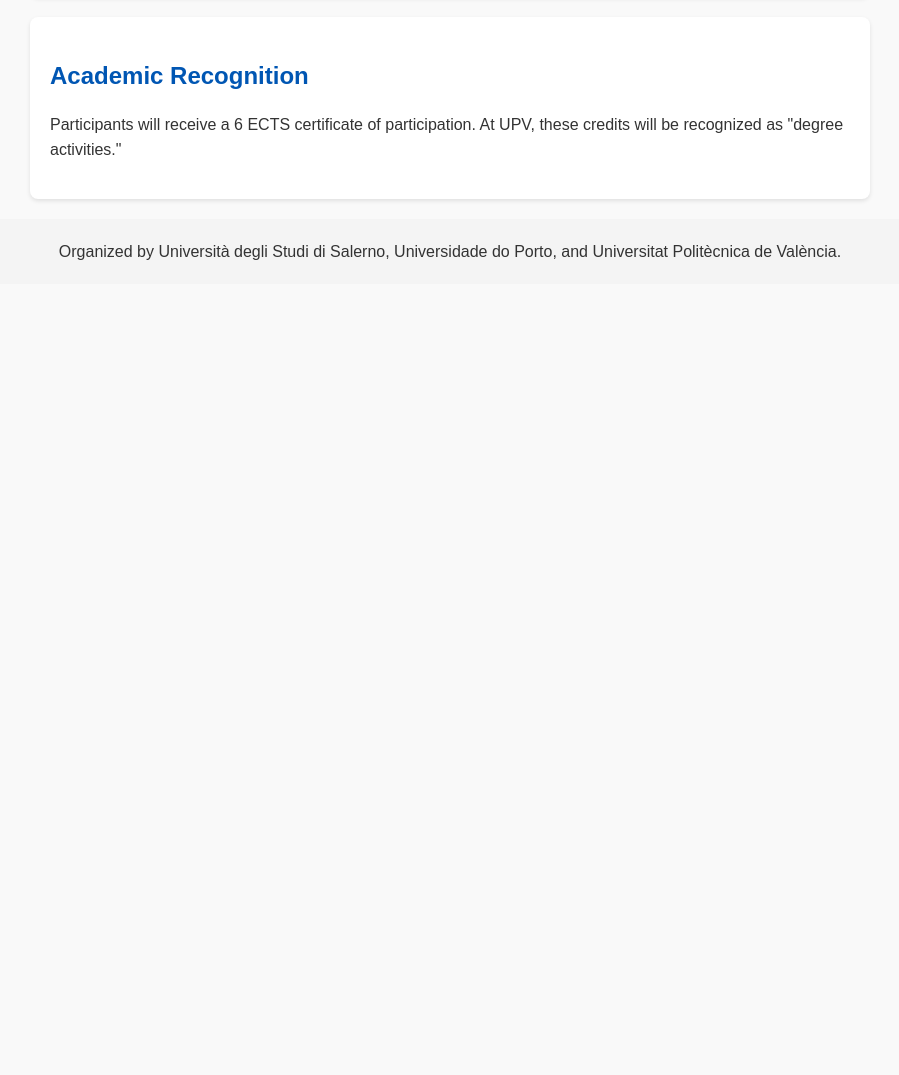
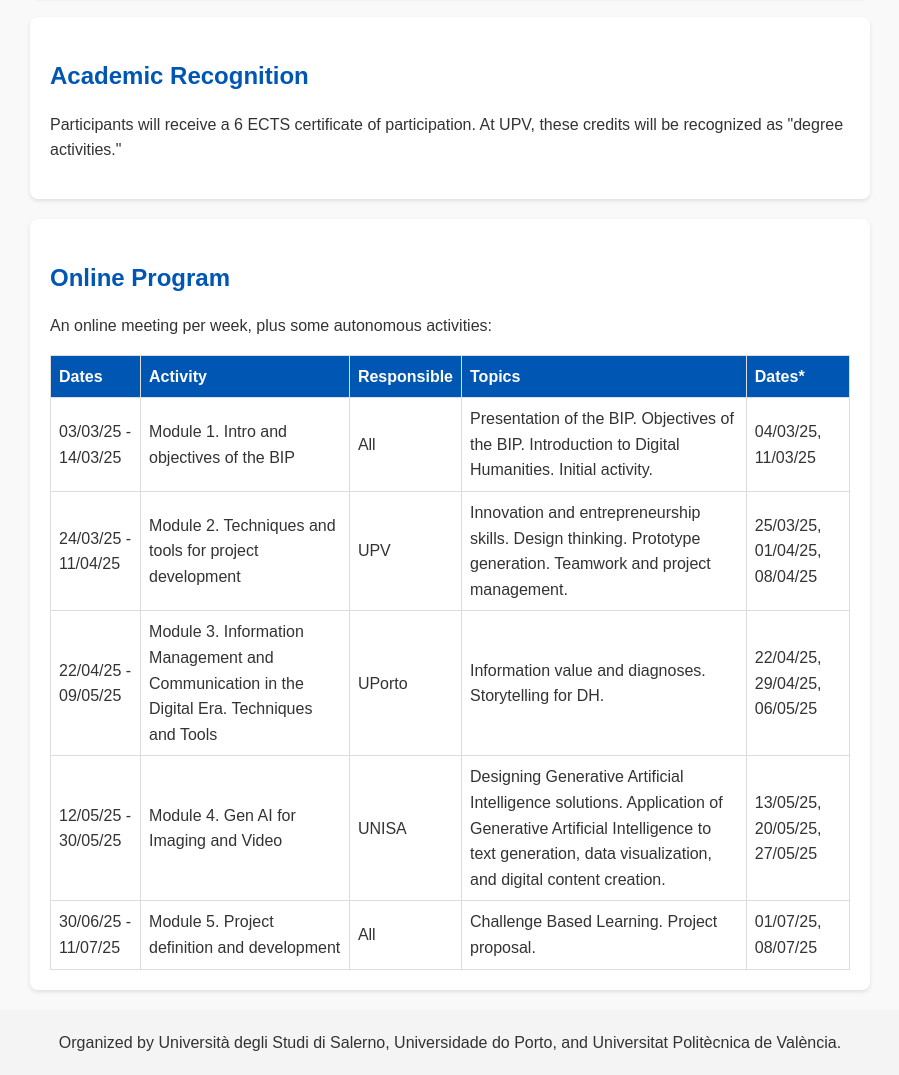
Before and after one commit to bip-dighuman/erasmus-bip-dighuman, a plain HTML site: page index.html in a window 1280 px wide. Shown: the part 1281-2356 px from the top of the page, without its empty margins (190-1089 px from the left). Before the commit the page ends 1565 px from the top, so only its background shows below. Drawn offline with Linux system fonts and the light colour scheme.

Commit message:
adding online program

```diff
--- a/index.html
+++ b/index.html
@@ -63,6 +63,19 @@
             margin: 10px 0 10px 20px;
             padding: 0;
         }
+        table {
+            width: 100%;
+            border-collapse: collapse;
+            text-align: left;
+        }
+        table th, table td {
+            padding: 8px;
+            border: 1px solid #ddd;
+        }
+        table th {
+            background-color: #0056b3;
+            color: white;
+        }
         footer {
             text-align: center;
             padding: 20px;
@@ -84,6 +97,7 @@
         <a href="#schedule">Schedule</a>
         <a href="#learning">Learning Approach</a>
         <a href="#recognition">Academic Recognition</a>
+        <a href="#online-program">Online Program</a>
     </nav>
     <section id="program">
         <h2>The Program</h2>
@@ -98,7 +112,7 @@
         <p>The program is divided into two periods:</p>
         <ul>
             <li><strong>Online Program:</strong> March 3 – May 30, June 30 – July 11, 2025.</li>
-            <li><strong>Onsite Week:</strong> July 21-26, 2025 in Salerno, Italy.</li>
+            <li><strong>Onsite Week:</strong> July 21–25, 2025 in Salerno, Italy.</li>
         </ul>
         <p>During the onsite week, participants will visit the collaborating organization, define and present projects, and engage in social and cultural activities.</p>
     </section>
@@ -116,6 +130,58 @@
         <h2>Academic Recognition</h2>
         <p>Participants will receive a 6 ECTS certificate of participation. At UPV, these credits will be recognized as "degree activities."</p>
     </section>
+    <section id="online-program" class="mb-5">
+        <h2>Online Program</h2>
+        <p>An online meeting per week, plus some autonomous activities:</p>
+        <table>
+            <thead>
+                <tr>
+                    <th>Dates</th>
+                    <th>Activity</th>
+                    <th>Responsible</th>
+                    <th>Topics</th>
+                    <th>Dates*</th>
+                </tr>
+            </thead>
+            <tbody>
+                <tr>
+                    <td>03/03/25 - 14/03/25</td>
+                    <td>Module 1. Intro and objectives of the BIP</td>
+                    <td>All</td>
+                    <td>Presentation of the BIP. Objectives of the BIP. Introduction to Digital Humanities. Initial activity.</td>
+                    <td>04/03/25, 11/03/25</td>
+                </tr>
+                <tr>
+                    <td>24/03/25 - 11/04/25</td>
+                    <td>Module 2. Techniques and tools for project development</td>
+                    <td>UPV</td>
+                    <td>Innovation and entrepreneurship skills. Design thinking. Prototype generation. Teamwork and project management.</td>
+                    <td>25/03/25, 01/04/25, 08/04/25</td>
+                </tr>
+                <tr>
+                    <td>22/04/25 - 09/05/25</td>
+                    <td>Module 3. Information Management and Communication in the Digital Era. Techniques and Tools</td>
+                    <td>UPorto</td>
+                    <td>Information value and diagnoses. Storytelling for DH.</td>
+                    <td>22/04/25, 29/04/25, 06/05/25</td>
+                </tr>
+                <tr>
+                    <td>12/05/25 - 30/05/25</td>
+                    <td>Module 4. Gen AI for Imaging and Video</td>
+                    <td>UNISA</td>
+                    <td>Designing Generative Artificial Intelligence solutions. Application of Generative Artificial Intelligence to text generation, data visualization, and digital content creation.</td>
+                    <td>13/05/25, 20/05/25, 27/05/25</td>
+                </tr>
+                <tr>
+                    <td>30/06/25 - 11/07/25</td>
+                    <td>Module 5. Project definition and development</td>
+                    <td>All</td>
+                    <td>Challenge Based Learning. Project proposal.</td>
+                    <td>01/07/25, 08/07/25</td>
+                </tr>
+            </tbody>
+        </table>
+    </section>
     <footer>
         <p>Organized by Università degli Studi di Salerno, Universidade do Porto, and Universitat Politècnica de València.</p>
     </footer>
```
